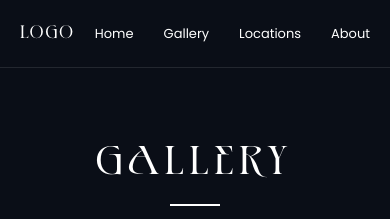
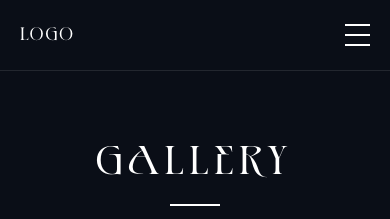
Before and after one commit to Sabal69/Project-Test, a React (Vite) app: page /gallery in a window 390 px wide. Shown: the top 219 px of the page. Built offline with nearby package versions, Linux system fonts and the light colour scheme.

Commit message:
hamburger menu added

```diff
--- a/src/App.css
+++ b/src/App.css
@@ -788,3 +788,76 @@
     font-size: 18px;
   }
 }
+
+
+/* ================= HAMBURGER MENU ================= */
+
+.hamburger {
+  display: none;
+  flex-direction: column;
+  cursor: pointer;
+  z-index: 101;
+}
+
+.hamburger span {
+  width: 25px;
+  height: 2px;
+  background: #0A0E17;
+  margin: 4px 0;
+  transition: 0.3s;
+}
+
+.navbar-gallery .hamburger span {
+  background: white;
+}
+
+.hamburger.active span:nth-child(1) {
+  transform: rotate(45deg) translate(9px, 9px);
+}
+
+.hamburger.active span:nth-child(2) {
+  opacity: 0;
+}
+
+.hamburger.active span:nth-child(3) {
+  transform: rotate(-45deg) translate(8px, -8px);
+}
+
+@media (max-width: 768px) {
+  .hamburger {
+    display: flex;
+  }
+
+  .nav-links {
+    position: fixed;
+    right: -100%;
+    top: 70px;
+    flex-direction: column;
+    background: #0A0E17;
+    width: 100%;
+    text-align: center;
+    transition: 0.3s;
+    padding: 30px 0;
+    gap: 30px !important;
+  }
+
+  .nav-links.active {
+    right: 0;
+  }
+
+  .navbar .nav-links {
+    background: rgba(255, 255, 255, 0.98);
+  }
+
+  .navbar .nav-links li {
+    color: #0A0E17;
+  }
+
+  .navbar .nav-links li::after {
+    background: #0A0E17;
+  }
+
+  .navbar-gallery .nav-links {
+    background: #0A0E17;
+  }
+}
--- a/src/components/Gallery.jsx
+++ b/src/components/Gallery.jsx
@@ -1,6 +1,9 @@
 import { Link } from "react-router-dom";
+import { useState } from "react";
 
 function Gallery() {
+  const [menuOpen, setMenuOpen] = useState(false);
+
   const photos = [
     "https://images.unsplash.com/photo-1506905925346-21bda4d32df4?w=800",
     "https://images.unsplash.com/photo-1469474968028-56623f02e42e?w=800",
@@ -26,9 +29,14 @@ function Gallery() {
     <div className="gallery-page">
       <nav className="navbar-gallery">
         <div className="logo">LOGO</div>
-        <ul className="nav-links">
-          <li><Link to="/">Home</Link></li>
-          <li><Link to="/gallery">Gallery</Link></li>
+        <div className={`hamburger ${menuOpen ? 'active' : ''}`} onClick={() => setMenuOpen(!menuOpen)}>
+          <span></span>
+          <span></span>
+          <span></span>
+        </div>
+        <ul className={`nav-links ${menuOpen ? 'active' : ''}`}>
+          <li><Link to="/" onClick={() => setMenuOpen(false)}>Home</Link></li>
+          <li><Link to="/gallery" onClick={() => setMenuOpen(false)}>Gallery</Link></li>
           <li>Locations</li>
           <li>About</li>
         </ul>
--- a/src/components/Home.jsx
+++ b/src/components/Home.jsx
@@ -11,6 +11,7 @@ import { Link } from "react-router-dom";
 
 function Home() {
   const [scrollY, setScrollY] = useState(0);
+  const [menuOpen, setMenuOpen] = useState(false);
 
   useEffect(() => {
     const handleScroll = () => {
@@ -35,9 +36,14 @@ function Home() {
 
         <nav className="navbar">
           <div className="logo">LOGO</div>
-          <ul className="nav-links">
-            <li><Link to="/">Home</Link></li>
-            <li><Link to="/gallery">Gallery</Link></li>
+          <div className={`hamburger ${menuOpen ? 'active' : ''}`} onClick={() => setMenuOpen(!menuOpen)}>
+            <span></span>
+            <span></span>
+            <span></span>
+          </div>
+          <ul className={`nav-links ${menuOpen ? 'active' : ''}`}>
+            <li><Link to="/" onClick={() => setMenuOpen(false)}>Home</Link></li>
+            <li><Link to="/gallery" onClick={() => setMenuOpen(false)}>Gallery</Link></li>
             <li>Locations</li>
             <li>About</li>
           </ul>
```
